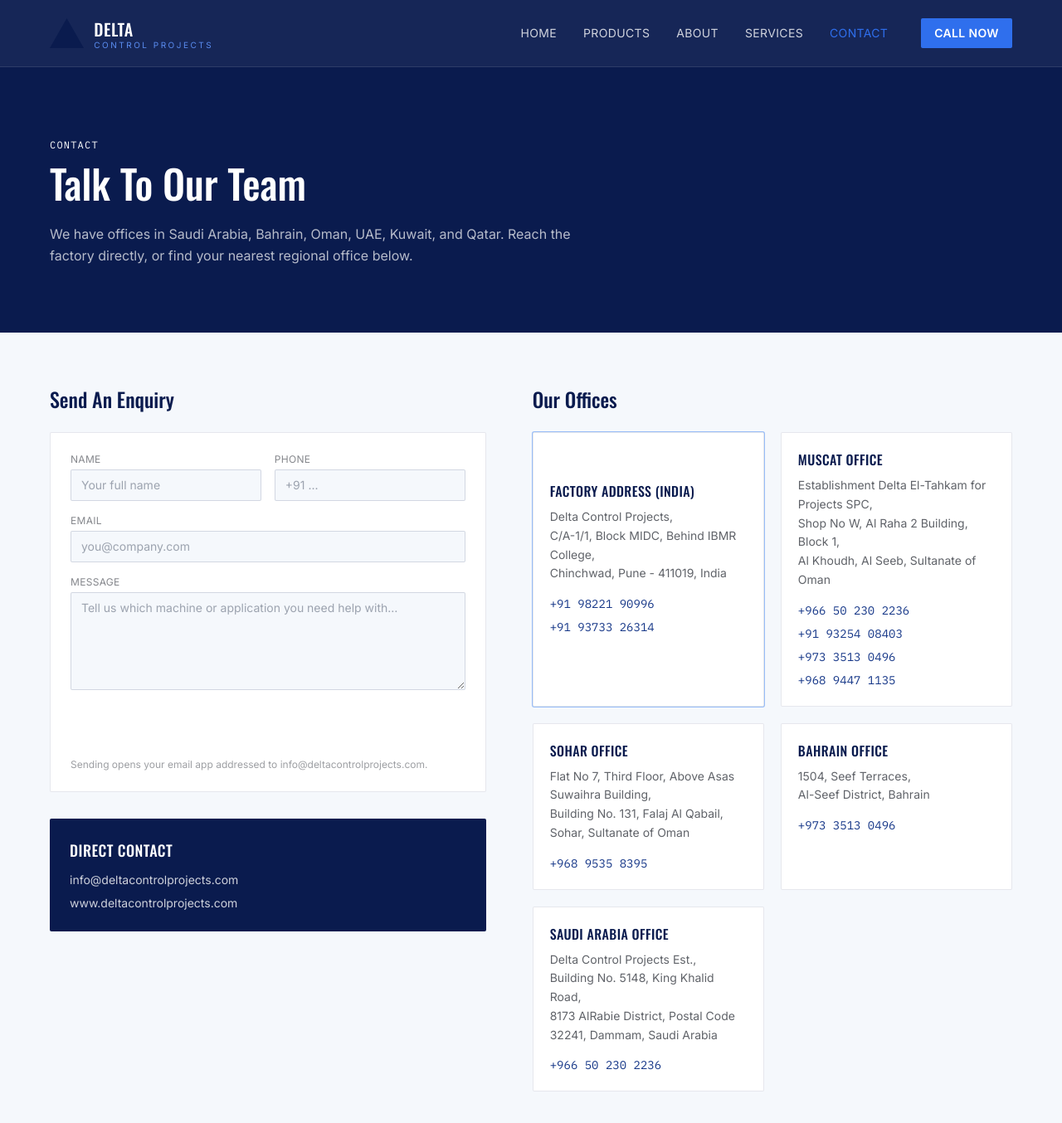
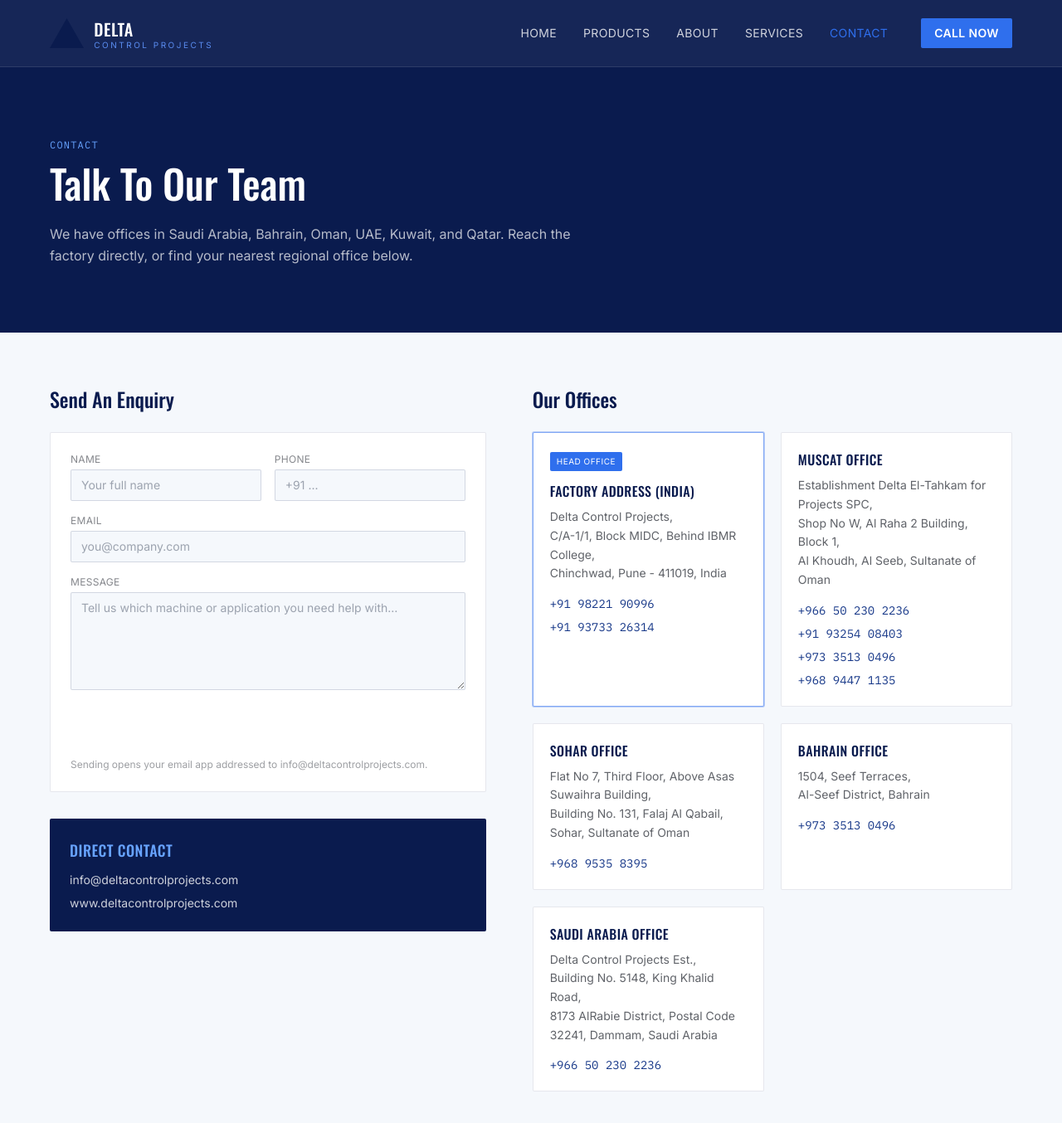
Before and after one commit to omkarakhade/Deltacontrolprojects, a Next.js app: page /contact in a window 1280 px wide. Shown: the top 1354 px of the page at 83% size. Built offline with nearby package versions, Linux system fonts and the light colour scheme.

Commit message:
Update company name and accent colors in ContactPage

```diff
--- a/app/contact/page.js
+++ b/app/contact/page.js
@@ -2,9 +2,9 @@
 import { company } from "@/data/company";
 
 export const metadata = {
-  title: "Contact | Delta Engineering Works",
+  title: "Contact | Delta Control Projects",
   description:
-    "Contact Delta Engineering Works — factory in Pune, India, with regional offices in Muscat, Sohar, Bahrain, and Dammam, Saudi Arabia.",
+    "Contact Delta Control Projects — factory in Pune, India, with regional offices in Muscat, Sohar, Bahrain, and Dammam, Saudi Arabia.",
 };
 
 export default function ContactPage() {
@@ -12,7 +12,7 @@
     <div>
       <section className="bg-navy-900 text-white py-20">
         <div className="container-page">
-          <span className="font-mono text-xs text-spark-400 uppercase tracking-widest">
+          <span className="font-mono text-xs text-accent-400 uppercase tracking-widest">
             Contact
           </span>
           <h1 className="font-display text-4xl md:text-5xl mt-3 max-w-2xl leading-tight">
@@ -32,13 +32,13 @@
             <ContactForm />
 
             <div className="mt-8 bg-navy-900 text-white rounded-sm p-6">
-              <h3 className="font-display text-lg uppercase tracking-wide mb-3 text-spark-400">
+              <h3 className="font-display text-lg uppercase tracking-wide mb-3 text-accent-400">
                 Direct Contact
               </h3>
               <ul className="space-y-2 text-sm text-white/80">
                 {company.emails.map((e) => (
                   <li key={e}>
-                    <a href={`mailto:${e}`} className="hover:text-spark-400 break-all">
+                    <a href={`mailto:${e}`} className="hover:text-accent-400 break-all">
                       {e}
                     </a>
                   </li>
@@ -49,7 +49,7 @@
                       href={`https://${w}`}
                       target="_blank"
                       rel="noopener noreferrer"
-                      className="hover:text-spark-400"
+                      className="hover:text-accent-400"
                     >
                       {w}
                     </a>
@@ -67,12 +67,12 @@
                   key={office.name}
                   className={`bg-white rounded-sm p-5 border ${
                     office.primary
-                      ? "border-spark-500/60 ring-1 ring-spark-500/30"
+                      ? "border-accent-500/60 ring-1 ring-accent-500/30"
                       : "border-navy-900/10"
                   }`}
                 >
                   {office.primary && (
-                    <span className="inline-block bg-spark-500 text-white text-[10px] uppercase tracking-wider px-2 py-1 rounded-sm mb-3">
+                    <span className="inline-block bg-accent-500 text-white text-[10px] uppercase tracking-wider px-2 py-1 rounded-sm mb-3">
                       Head Office
                     </span>
                   )}
@@ -91,7 +91,7 @@
                       <li key={p}>
                         <a
                           href={`tel:${p.replace(/\s+/g, "")}`}
-                          className="text-sm font-mono text-navy-700 hover:text-spark-600"
+                          className="text-sm font-mono text-navy-700 hover:text-accent-600"
                         >
                           {p}
                         </a>
```
